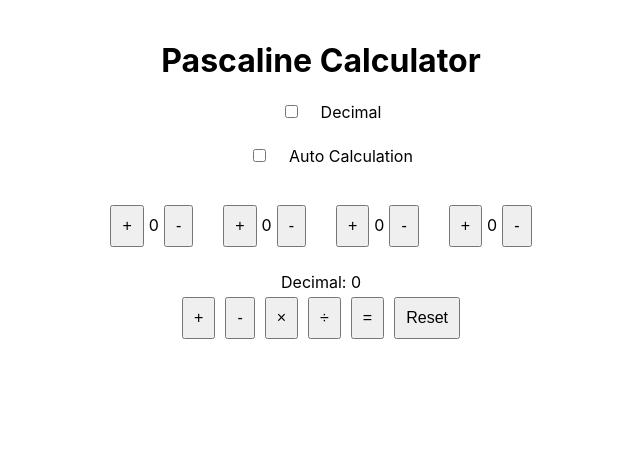
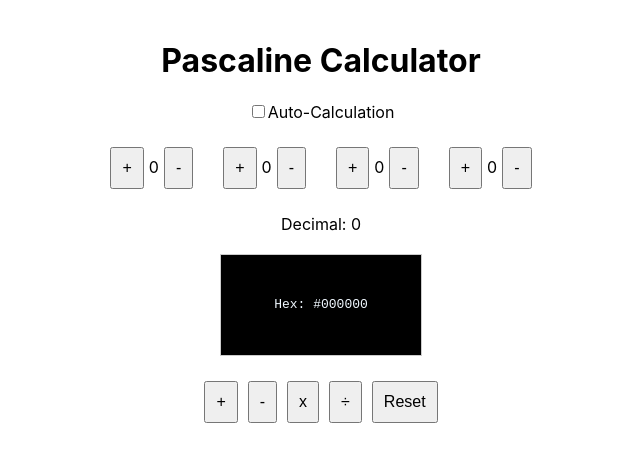
Before and after one commit to 1meatloaf/pascaline-simulator, a React (Create React App) app: page / in a window 1280 px wide. Shown: the top 462 px of the page, without its empty margins (319-959 px from the left). Built offline with nearby package versions, Linux system fonts and the light colour scheme.

Commit message:
simpleing=things

```diff
--- a/src/App.css
+++ b/src/App.css
@@ -1,79 +1,6 @@
 .App {
   text-align: center;
   padding: 20px;
-}
-
-.mode-indecator {
-  padding: 10px;
-  font-weight: bold;
-  text-align: center;
-}
-
-.mode-indicator.decimal {
-  background-color: #007bff;
-  color: white;
-}
-
-.mode-indecator.hex {
-  background-color: #28a745;
-  color: white;
-}
-
-.switch {
-  position: relative;
-  display: inline-block;
-  width: 60px;
-  height: 34px;
-}
-
-.switch-input {
-  opacity: 0;
-  width: 0;
-  height: 0;
-}
-
-/* .slider {
-  position: absolute;
-  cursor: pointer;
-  top: 0;
-  left: 0;
-  right: 0;
-  bottom: 0;
-  background-color: #e999;
-  transition: 0.4s;
-  border-radius: 34px;
-} */
-
-/* .slider:before {
-  position: absolute;
-  content: '';
-  height: 26px;
-  width: 26px;
-  left: 4px;
-  bottom: 4px;
-  background-color: beige;
-  transition: 0.4s;
-  border-radius: 50%;
-} */
-
-/* input:checked + .slider {
-  background-color: #007bff;
-}
-
-input:checked + .slider:before {
-  transform: translateX(26px);
-} */
-
-.mode-switch {
-  align-items: center;
-  gap: 10px;
-}
-
-.mode-switch-container {
-  display: flex;
-  flex-direction: column;
-  gap: 10px;
-  margin-bottom: 20px;
 }
 
 .wheels {
@@ -83,39 +10,27 @@ input:checked + .slider:before {
   transition: opacity 0.5s ease;
 }
 
-.wheels.resseting {
-  opacity: 0,5;
-}
-
 .wheel {
   margin: 0 10px;
   transition: transform 0.5s;
 }
 
 .wheel:active {
-  transform: scale(1.1);
+  transform: scale(0.1);
   border: 2px solid #007bff;
 }
 
-.decimal-mode, .hex-mode {
-  margin: 20px;
-  font-size: 1.2em;
-}
-
-.display-bar {
-  margin: 20px;
-  font-size: 1.5em;
-}
-
 .color-preview {
-  width: 100px;
+  width: 200px;
   height: 100px;
   margin: 20px auto;
+  border: 1px solid #ccc;
   display: flex;
   align-items: center;
   justify-content: center;
+  font-family: monospace;
   color: aliceblue;
-  font-weight: bold;
+  text-shadow: 0 0 3px black;
 }
 
 button {
--- a/src/App.js
+++ b/src/App.js
@@ -1,44 +1,32 @@
-import React, { useActionState, useState } from 'react';
-import Wheel from './components/Wheel';
-import Display from './components/Display';
-import ModeSwitch from './components/ModeSwitch';
-import ColorPreview from './components/ColorPreview';
-import OperationsPanel from './components/OperationsPanel';
+import React, { useState } from 'react';
 import './App.css';
 
 const App = () => {
-  const [mode, setMode] = useState('decimal');
   const [accumulator, setAccumulator] = useState(0);
   const [wheels, setWheels] = useState([0, 0, 0, 0]);
-  const [activeWheel, setActiveWheel] = useState(null);
   const [autoCalculate, setAutoCalculate] = useState(false);
-  const [isResetting, setIsResetting] = useState(false);
 
-  const toggleMode = () => {
-    setMode((prevMode) => (prevMode === 'decimal' ? 'hex' : 'decimal'));
-    setAccumulator(0);
-    setWheels([0, 0, 0, 0]);
-  };
-
-  const toggleAutoCalculate = () => {
-    setAutoCalculate((prev) => !prev);
-  };
 
   const updateWheel = (index, delta) => {
     const newWheels = [...wheels];
-    const base = mode === 'decimal' ? 10 : 16;
-    newWheels[index] = (newWheels[index] + delta + base) % base;
+    newWheels[index] = (newWheels[index] + delta + 10) % base;
     setWheels(newWheels);
-    setActiveWheel(index);
+
 
     if (autoCalculate) {
-      const currentNumber = newWheels.reduce((acc, val, idx) => acc + val * Math.pow(base, newWheels.length - idx - 1), 0);
+      const currentNumber = newWheels.reduce(
+        (acc, val, idx) => acc + val * Math.pow(10, 3 - idx),
+        0
+      );
       setAccumulator(currentNumber);
     }
   };
 
   const performOperation = (operation) => {
-    const currentNumber = wheels.reduce((acc, val, idx) => acc + val * Math.pow(mode === 'decimal' ? 10 : 16, wheels.length - idx - 1), 0);
+    const currentNumber = wheels.reduce(
+      (acc, val, idx) => acc + val * Math.pow(10, 3 - idx),
+      0
+    );
     let result = accumulator;
 
     switch (operation) {
@@ -67,41 +55,56 @@ const App = () => {
     setWheels([0, 0, 0, 0]);
   };
 
+  // Reset Calculator
   const resetMachine = () => {
-    setIsResetting(true);
-    const maxValue = mode === 'decimal' ? 9 :15;
-    setWheels([maxValue, maxValue, maxValue, maxValue]);;
-
-    // const wheelsElements = document.querySelector('.wheels');
-    // wheelsElements.classlist.add('reseting');
-
-  setTimeout(() => {
     setWheels([0, 0, 0, 0]);
     setAccumulator(0);
-    setIsResetting(false);
-  }, 500);
+  };
 
-};
+  const hexValue = Math.abs(accumulator).toString(16).padStart(6, '0').slice(0, 6);
 
   return (
     <div className="App">
       <h1>Pascaline Calculator</h1>
-      <ModeSwitch mode={mode} toggleMode={toggleMode} autoCalculate={autoCalculate} toggleAutoCalculate={toggleAutoCalculate}/>
-      <div className="wheels ${isResetting ? 'resetting' : ''}">
+
+      <div className='switches'>
+        <label>
+          <input
+            type="checkbox"
+            checked={autoCalculate}
+            onChange={(e) => setAutoCalculate(e.target.checked)}
+          />
+          Auto-Calculation
+        </label>
+      </div>
+
+      <div className="wheels">
         {wheels.map((value, index) => (
-          <Wheel
-            key={index}
-            value={value}
-            onChange={(delta) => updateWheel(index, delta)}
-            isActive={activeWheel === index}
-          />
+          <div key={index}className='wheel'>
+            <button onClick={() => updateWheel(index, 1)}>+</button>
+            <span>{value}</span>
+            <button onClick={() => updateWheel(index, -1)}>-</button>
+          </div>
         ))}
       </div>
-      <Display value={accumulator} mode={mode} />
-      <OperationsPanel onOperation={performOperation} onReset={resetMachine}/>
-      {mode === 'hex' && <ColorPreview hexValue={accumulator.toString(16).padStart(6, '0')} />}
+
+      <div className='display'>
+        Decimal: {accumulator}
+      </div>
+
+      <div className='color-preview' style={{ backgroundColor: `#${hexValue}` }}>
+        Hex: #{hexValue}
+      </div>
+
+      <div className='operations'>
+        <button onClick={() => performOperation('add')}>+</button>
+        <button onClick={() => performOperation('subtract')}>-</button>
+        <button onClick={() => performOperation('multiply')}>x</button>
+        <button onClick={() => performOperation('divide')}>÷</button>
+        <button onClick={resetMachine}>Reset</button>
+      </div>
     </div>
   );
 };
-
+const base = 10; // Base for the calculator
 export default App;
--- a/src/components/ColorPreview.js
+++ /dev/null
@@ -1,11 +0,0 @@
-import React from 'react';
-
-const ColorPreview = ({ hexValue }) => {
-  return (
-    <div className="color-preview" style={{ backgroundColor: `#${hexValue}` }}>
-      #{hexValue}
-    </div>
-  );
-};
-
-export default ColorPreview;
--- a/src/components/Display.js
+++ /dev/null
@@ -1,11 +0,0 @@
-import React from 'react';
-
-const Display = ({ value, mode }) => {
-  return (
-    <div className="display">
-      <div>{mode === 'decimal' ? 'Decimal' : 'Hexadecimal'}: {value}</div>
-    </div>
-  );
-};
-
-export default Display;
--- a/src/components/ModeSwitch.js
+++ /dev/null
@@ -1,24 +0,0 @@
-import React from 'react';
-
-const ModeSwitch = ({ mode, toggleMode, autoCalculate, toggleAutoCalculate }) => {
-  return (
-  <div className='mode-switch-container'>
-    <div className="mode-switch">
-      <label className='switch'>
-        <input type="checkbox" checked={mode === 'hex'} onChange={toggleMode} />
-      <span className='slider'></span>
-      </label>
-      <span>{mode === 'decimal' ? 'Decimal' : 'Hexadecimal'}</span>
-    </div>
-    <dev className="auto-calculate-switch">
-      <label className='switch'>
-        <input type='checkbox' checked={autoCalculate} onChange={toggleAutoCalculate} />
-        <span className='slider'></span>
-      </label>
-      <span>Auto Calculation</span>
-    </dev>
-  </div>
-  );
-};
-
-export default ModeSwitch;
--- a/src/components/OperationsPanel.js
+++ /dev/null
@@ -1,16 +0,0 @@
-import React from 'react';
-
-const OperationsPanel = ({ onOperation, onReset }) => {
-  return (
-    <div className="operations-grid">
-      <button onClick={() => onOperation('add')}>+</button>
-      <button onClick={() => onOperation('subtract')}>-</button>
-      <button onClick={() => onOperation('multiply')}>×</button>
-      <button onClick={() => onOperation('divide')}>÷</button>
-      <button onClick={() => onOperation('equals')}>=</button>
-      <button onClick={onReset}>Reset</button>
-    </div>
-  );
-};
-
-export default OperationsPanel;
--- a/src/components/Wheel.js
+++ /dev/null
@@ -1,13 +0,0 @@
-import React from 'react';
-
-const Wheel = ({ value, onChange, isActive }) => {
-  return (
-    <div className={`wheel ${isActive ? 'active' : ''}`}>
-      <button onClick={() => onChange(1)}>+</button>
-      <span>{value}</span>
-      <button onClick={() => onChange(-1)}>-</button>
-    </div>
-  );
-};
-
-export default Wheel;
```
